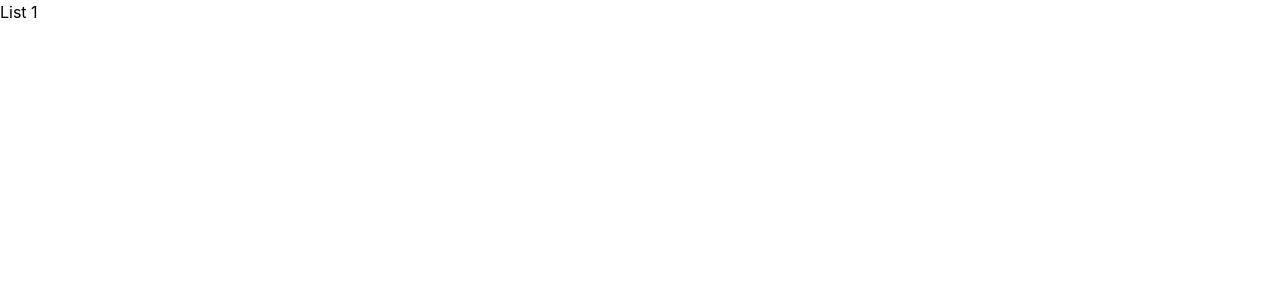
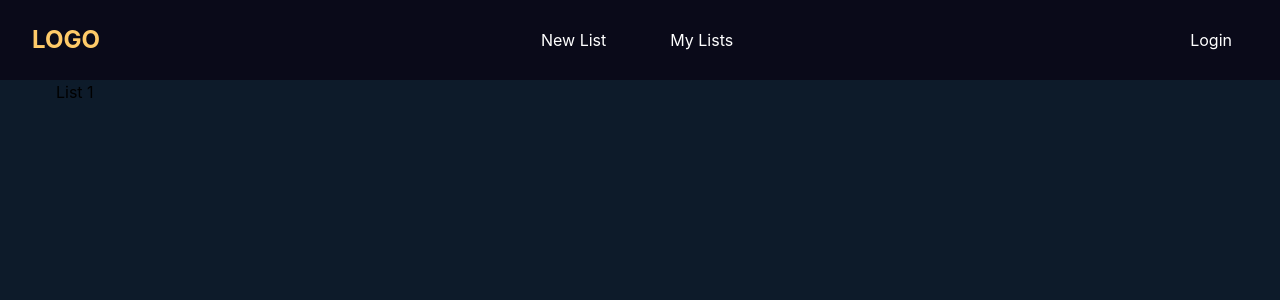
Before and after one commit to HackDashF/leo-adhafera-react, a React (Create React App) app: page /lists/1 in a window 1280 px wide. Shown: the top 300 px of the page. Built offline with nearby package versions, Linux system fonts and the light colour scheme.

Commit message:
create layout component, prototype styling

```diff
--- a/src/Router.tsx
+++ b/src/Router.tsx
@@ -6,9 +6,11 @@ import SavedList from "./pages/SavedList";
 import Login from "./pages/Login";
 import NewAccount from "./pages/NewAccount";
 import TempList from "./pages/TempList";
+import { Layout } from "./components/Layout";
 
 const AppRouter = () => (
   <Router>
+    <Layout>
       <Routes>
         <Route path="/templist" element={<TempList />} />
         <Route path="/newaccount" element={<NewAccount />} />
@@ -19,6 +21,7 @@ const AppRouter = () => (
           <Route path="/lists/:listID" element={<SavedList />} />
         </Route>
       </Routes>
+    </Layout>
   </Router>
 );
 
--- /dev/null
+++ b/src/TEMP_CSS.ts
@@ -0,0 +1,32 @@
+const colorCodes = {
+  darkNavyBlue: "#0a0a19",
+  navyBlue: "#0d1b2a",
+  gold: "#ffcb69",
+  purple: "#3a0ca3",
+  silver: "#d9d9d9",
+
+  transparentGold: "#ffcb6994",
+  mustard: "#534325",
+
+  black: "black",
+  white: "white",
+  darkgrey: "#2b2b2b",
+  lightgrey: "#717171",
+  error: "#934343",
+};
+
+export const colors = {
+  // headerBackgound: colorCodes.navyBlue,
+  navBackgound: colorCodes.darkNavyBlue,
+  backgound: colorCodes.navyBlue,
+
+  inputBackground: colorCodes.darkNavyBlue,
+  inputBorder: colorCodes.darkgrey,
+
+  navLinkText: colorCodes.white, // New List, My Lists, Login/Logout
+  titleText: colorCodes.gold, // username, page titles
+  labelText: colorCodes.lightgrey, // username, page titles
+  inputText: colorCodes.white,
+  errorText: colorCodes.error,
+  text: colorCodes.white,
+};
--- /dev/null
+++ b/src/components/Layout.tsx
@@ -0,0 +1,24 @@
+import { ReactNode } from "react";
+import { colors } from "../TEMP_CSS";
+import { Navbar } from "./Navbar";
+
+export const Layout = ({ children }: { children: ReactNode }) => {
+  const layoutStyles: React.CSSProperties = {
+    backgroundColor: colors.backgound,
+    minHeight: "100vh",
+  };
+
+  const contentStyles: React.CSSProperties = {
+    maxWidth: "1200px",
+    margin: "0 auto",
+    padding: "0 1rem",
+    width: "100%",
+  };
+
+  return (
+    <div style={layoutStyles}>
+      <Navbar />
+      <main style={contentStyles}>{children}</main>
+    </div>
+  );
+};
--- /dev/null
+++ b/src/components/Navbar.tsx
@@ -0,0 +1,79 @@
+import React, { useContext } from "react";
+import { Link } from "react-router-dom";
+import { colors } from "../TEMP_CSS";
+import { AuthContext } from "../context/AuthContext";
+
+export const Navbar: React.FC = () => {
+  const { user } = useContext(AuthContext);
+
+  const navStyles: React.CSSProperties = {
+    backgroundColor: colors.navBackgound,
+    padding: "1rem 2rem",
+    display: "flex",
+    justifyContent: "space-between",
+    minHeight: "80px",
+    alignItems: "center",
+    color: colors.navLinkText,
+  };
+
+  // temp
+  const logoStyles: React.CSSProperties = {
+    color: colors.titleText,
+    fontSize: "1.5rem",
+    fontWeight: "bold",
+    textDecoration: "none",
+  };
+
+  const centerNavStyles: React.CSSProperties = {
+    display: "flex",
+    gap: "2rem",
+  };
+
+  const userNavStyles: React.CSSProperties = {
+    display: "flex",
+    flexDirection: "column",
+    alignItems: "flex-end",
+  };
+
+  const linkStyles: React.CSSProperties = {
+    color: colors.navLinkText,
+    textDecoration: "none",
+    padding: "0.5rem 1rem",
+    borderRadius: "4px",
+    transition: "background-color 0.2s",
+  };
+
+  const usernameStyles: React.CSSProperties = {
+    color: colors.titleText,
+  };
+
+  return (
+    <nav style={navStyles}>
+      <Link to="/" style={logoStyles}>
+        LOGO
+      </Link>
+
+      <div style={centerNavStyles}>
+        <Link to="/templist" style={linkStyles}>
+          New List
+        </Link>
+        <Link to="/lists" style={linkStyles}>
+          My Lists
+        </Link>
+      </div>
+
+      <div style={userNavStyles}>
+        {user ? (
+          <>
+            <span style={usernameStyles}>{user.username}</span>
+            <Link to="/login">Logout</Link>
+          </>
+        ) : (
+          <Link to="/login" style={linkStyles}>
+            Login
+          </Link>
+        )}
+      </div>
+    </nav>
+  );
+};
--- a/src/context/AuthContext.tsx
+++ b/src/context/AuthContext.tsx
@@ -9,14 +9,14 @@ interface AuthContextType {
   setTokens: (tokens: AuthTokens | null) => void;
 }
 
-export const AuthContext = createContext<AuthContextType>({
+const AuthContext = createContext<AuthContextType>({
   user: null,
   setUser: () => {},
   tokens: null,
   setTokens: () => {},
 });
 
-export const AuthProvider = ({ children }: { children: ReactNode }) => {
+const AuthProvider = ({ children }: { children: ReactNode }) => {
   const [user, setUser] = useState<User | null>(null);
   const [tokens, setTokens] = useState<AuthTokens | null>(null);
 
@@ -26,3 +26,5 @@ export const AuthProvider = ({ children }: { children: ReactNode }) => {
     </AuthContext.Provider>
   );
 };
+
+export { AuthProvider, AuthContext };
```
Lines whose indentation alone changed are shown as unchanged.
